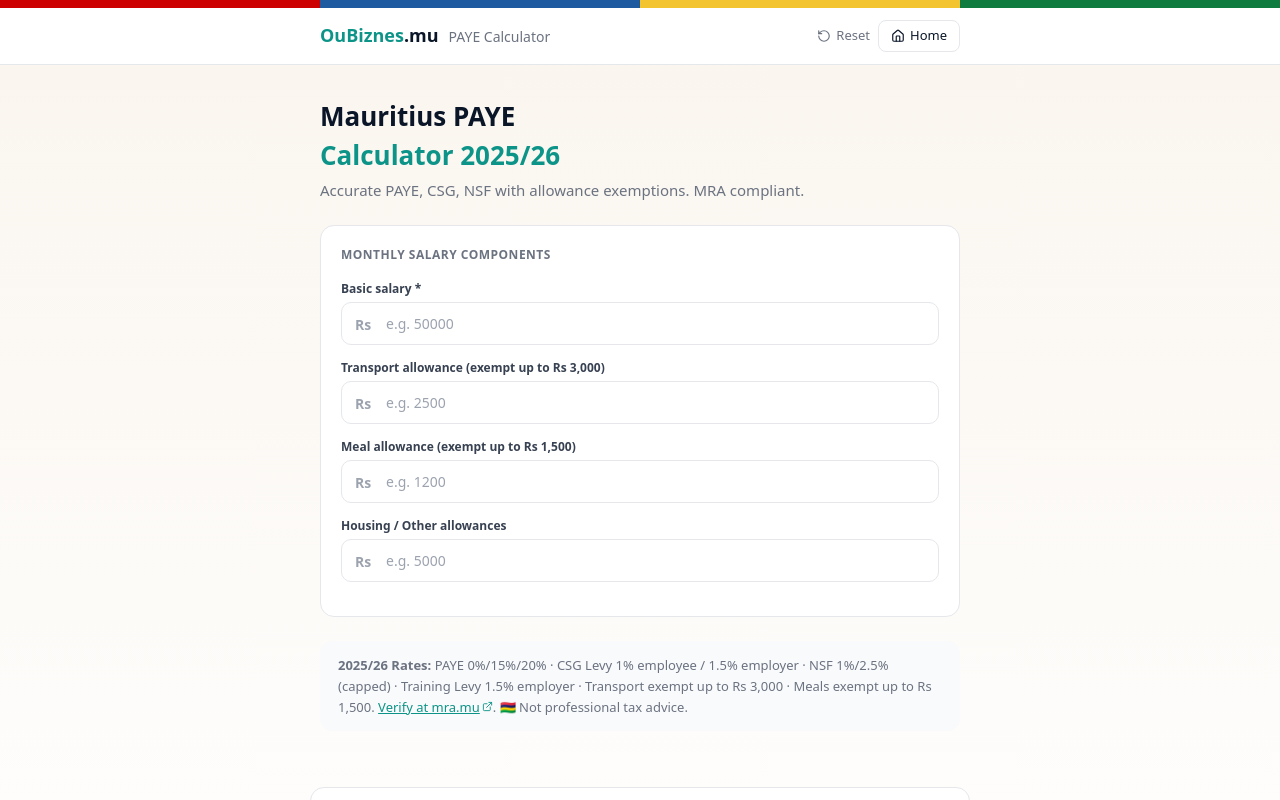
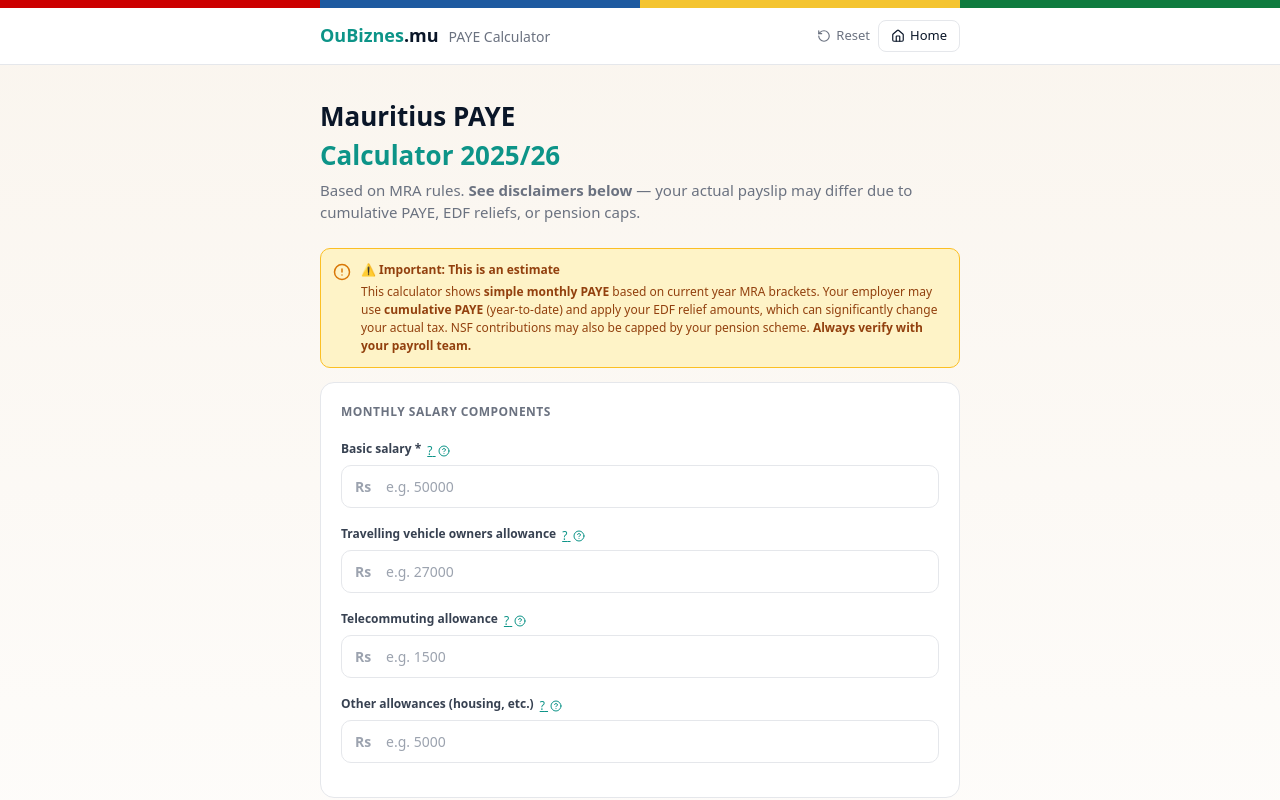
Before and after one commit to pravish1922-ctrl/oubiznes, a Next.js app: page /paye in a window 1280 px wide. Shown: the top 800 px of the page. Built offline with nearby package versions, Linux system fonts and the light colour scheme.

Commit message:
Update page.jsx

```diff
--- a/app/paye/page.jsx
+++ b/app/paye/page.jsx
@@ -1,7 +1,7 @@
 "use client";
 import { useState } from "react";
 import Link from "next/link";
-import { Home, RotateCcw, ExternalLink, ChevronDown, ChevronUp } from "lucide-react";
+import { Home, RotateCcw, ExternalLink, AlertCircle, HelpCircle, ChevronDown, ChevronUp } from "lucide-react";
 import EmailCapture from "@/components/EmailCapture";
 
 const NAVY = "#0A1628";
@@ -12,25 +12,23 @@ const BLUE = "#1E5AA0";
 
 // MRA 2025-26 PAYE TAX BRACKETS (Monthly) — effective 1 July 2025
 const PAYE_BRACKETS = [
-  { limit: 38462, rate: 0 },        // 0% up to Rs 38,462/month (exempt threshold)
-  { limit: 83333, rate: 0.15 },     // 15% from Rs 38,463 to Rs 83,333
-  { limit: Infinity, rate: 0.20 },  // 20% above Rs 83,333
+  { limit: 38462, rate: 0 },        // 0% exempt threshold
+  { limit: 83333, rate: 0.15 },     // 15%
+  { limit: Infinity, rate: 0.20 },  // 20%
 ];
 
 // Social contributions 2025/26
-const CSG_EMPLOYEE = 0.01;  // CSG/NCS Employee 1% (levy on basic salary)
-const CSG_EMPLOYER = 0.015; // CSG/NCS Employer 1.5% (levy on basic salary)
-const NSF_EMPLOYEE = 0.01;  // NSF Employee 1% on basic salary
-const NSF_EMPLOYER = 0.025; // NSF Employer 2.5% on basic salary
-const TRAINING_LEVY = 0.015; // Training Levy 1.5% employer on basic salary
+const CSG_EMPLOYEE = 0.01;   // CSG Levy 1% on basic
+const CSG_EMPLOYER = 0.015;  // CSG Employer 1.5% on basic
+const NSF_EMPLOYEE = 0.01;   // NSF 1% on basic (capped at ceiling)
+const NSF_EMPLOYER = 0.025;  // NSF Employer 2.5% on basic (capped)
+const TRAINING_LEVY = 0.015; // Training Levy 1.5% employer on basic
 
-// NSF min/max ceilings 2025/26
-const NSF_MIN = 5250;   // Minimum insurable salary
-const NSF_MAX = 69200;  // Maximum insurable salary (as of July 2025)
-
-// Allowance exemptions
-const TRANSPORT_EXEMPT = 3000;  // Transport allowance exempt
-const MEAL_EXEMPT = 1500;       // Meal allowance exempt
+// Allowance exemptions per MRA
+const TRAVELLING_EXEMPT_PCT = 0.25; // 25% of basic
+const TRAVELLING_EXEMPT_MAX = 20000; // max Rs 20,000
+const TELECOMMUTING_EXEMPT = 1500;  // Fully exempt if provided
+const MEAL_EXEMPT = 1500;           // Meal allowance exempt
 
 function calcPAYE(taxable) {
   if (taxable <= 0) return 0;
@@ -48,66 +46,89 @@ function calcPAYE(taxable) {
   return tax;
 }
 
-function capNSF(basic, amount) {
-  // NSF contributions are capped at the ceiling
-  const cappedBasic = Math.min(Math.max(basic, NSF_MIN), NSF_MAX);
-  return cappedBasic * amount;
+function WarningBox({ title, children }) {
+  return (
+    <div style={{ background: "#fef3c7", border: "1px solid #fbbf24", borderRadius: 10, padding: 12, marginBottom: 14, display: "flex", gap: 10 }}>
+      <AlertCircle size={18} style={{ color: "#d97706", flexShrink: 0, marginTop: 2 }} />
+      <div>
+        <p style={{ fontSize: 12, fontWeight: 700, color: "#92400e", margin: "0 0 4px 0" }}>{title}</p>
+        <p style={{ fontSize: 12, color: "#92400e", margin: 0, lineHeight: 1.5 }}>{children}</p>
+      </div>
+    </div>
+  );
+}
+
+function InfoTooltip({ label, info }) {
+  const [show, setShow] = useState(false);
+  return (
+    <div style={{ position: "relative", display: "inline-block" }}>
+      <button
+        onClick={() => setShow(!show)}
+        style={{ background: "none", border: "none", padding: 0, cursor: "pointer", color: CORAL, fontSize: 12, textDecoration: "underline" }}
+      >
+        {label} <HelpCircle size={12} style={{ display: "inline-block", marginLeft: 2 }} />
+      </button>
+      {show && (
+        <div style={{ position: "absolute", top: 24, left: 0, background: "#f3f4f6", border: "1px solid #d1d5db", borderRadius: 8, padding: 10, fontSize: 12, color: "#374151", maxWidth: 250, zIndex: 10, lineHeight: 1.5 }}>
+          {info}
+        </div>
+      )}
+    </div>
+  );
 }
 
 export default function PAYECalculator() {
   const [basic, setBasic] = useState("");
-  const [transport, setTransport] = useState("");
-  const [meals, setMeals] = useState("");
-  const [housing, setHousing] = useState("");
-  const [employeeType, setEmployeeType] = useState("private");
+  const [travelling, setTravelling] = useState("");
+  const [telecommuting, setTelecommuting] = useState("");
+  const [other, setOther] = useState("");
   const [showAdvanced, setShowAdvanced] = useState(false);
 
   const basicNum = parseFloat(basic.replace(/,/g, "")) || 0;
-  const transportNum = parseFloat(transport.replace(/,/g, "")) || 0;
-  const mealsNum = parseFloat(meals.replace(/,/g, "")) || 0;
-  const housingNum = parseFloat(housing.replace(/,/g, "")) || 0;
+  const travellingNum = parseFloat(travelling.replace(/,/g, "")) || 0;
+  const telecommutingNum = parseFloat(telecommuting.replace(/,/g, "")) || 0;
+  const otherNum = parseFloat(other.replace(/,/g, "")) || 0;
 
-  // Gross = all components
-  const grossMonthly = basicNum + transportNum + mealsNum + housingNum;
+  const grossMonthly = basicNum + travellingNum + telecommutingNum + otherNum;
 
-  // Exempt allowances
-  const transportExempt = Math.min(transportNum, TRANSPORT_EXEMPT);
-  const mealExempt = Math.min(mealsNum, MEAL_EXEMPT);
-  const transportTaxable = Math.max(transportNum - TRANSPORT_EXEMPT, 0);
-  const mealTaxable = Math.max(mealsNum - MEAL_EXEMPT, 0);
+  // Apply travelling allowance exemption: 25% of basic, capped at Rs 20,000
+  const travellingExemptAmount = Math.min(basicNum * TRAVELLING_EXEMPT_PCT, TRAVELLING_EXEMPT_MAX);
+  const travellingTaxable = Math.max(travellingNum - travellingExemptAmount, 0);
+
+  // Telecommuting fully exempt per MRA rules
+  const telecommutingTaxable = 0;
+
+  // Other allowances (taxable unless specified as exempt)
+  const otherTaxable = otherNum;
 
   // Taxable income for PAYE
-  const taxableForPAYE = basicNum + transportTaxable + mealTaxable + housingNum;
+  const taxableForPAYE = basicNum + travellingTaxable + telecommutingTaxable + otherTaxable;
 
-  // PAYE calculation
+  // PAYE
   const paye = calcPAYE(taxableForPAYE);
 
-  // CSG/NCS (1% employee on basic only)
+  // CSG on basic only
   const csgEmployee = basicNum * CSG_EMPLOYEE;
   const csgEmployer = basicNum * CSG_EMPLOYER;
 
-  // NSF (1% employee, 2.5% employer on basic, capped)
-  const nsfEmployee = capNSF(basicNum, NSF_EMPLOYEE);
-  const nsfEmployer = capNSF(basicNum, NSF_EMPLOYER);
+  // NSF on basic only
+  const nsfEmployee = basicNum * NSF_EMPLOYEE;
+  const nsfEmployer = basicNum * NSF_EMPLOYER;
 
-  // Training Levy (employer only)
+  // Training Levy
   const trainingLevy = basicNum * TRAINING_LEVY;
 
-  // Total deductions for employee
   const totalDeductions = paye + csgEmployee + nsfEmployee;
   const netPay = grossMonthly - totalDeductions;
-
-  // Total employer cost
   const totalEmployerCost = grossMonthly + csgEmployer + nsfEmployer + trainingLevy;
 
   const fmt = (n) => "Rs " + n.toLocaleString("en-MU", { minimumFractionDigits: 2, maximumFractionDigits: 2 });
 
   function reset() {
     setBasic("");
-    setTransport("");
-    setMeals("");
-    setHousing("");
-    setEmployeeType("private");
+    setTravelling("");
+    setTelecommuting("");
+    setOther("");
   }
 
   return (
@@ -145,31 +166,39 @@ export default function PAYECalculator() {
           <span style={{ display: "block", color: CORAL }}>Calculator 2025/26</span>
         </h1>
         <p style={{ fontSize: 15, color: "#6b7280", marginBottom: 24 }}>
-          Accurate PAYE, CSG, NSF with allowance exemptions. MRA compliant.
+          Based on MRA rules. <strong>See disclaimers below</strong> — your actual payslip may differ due to cumulative PAYE, EDF reliefs, or pension caps.
         </p>
+
+        {/* Critical disclaimer */}
+        <WarningBox title="⚠️ Important: This is an estimate">
+          This calculator shows <strong>simple monthly PAYE</strong> based on current year MRA brackets. Your employer may use <strong>cumulative PAYE</strong> (year-to-date) and apply your EDF relief amounts, which can significantly change your actual tax. NSF contributions may also be capped by your pension scheme. <strong>Always verify with your payroll team.</strong>
+        </WarningBox>
 
         {/* Input section */}
         <div style={{ background: "#fff", border: "1.5px solid #e5e7eb", borderRadius: 14, padding: 20, marginBottom: 24 }}>
-          <label style={{ fontSize: 12, fontWeight: 700, color: "#6b7280", textTransform: "uppercase", letterSpacing: 0.5, display: "block", marginBottom: 16 }}>Monthly Salary Components</label>
+          <label style={{ fontSize: 12, fontWeight: 700, color: "#6b7280", textTransform: "uppercase", letterSpacing: 0.5, display: "block", marginBottom: 16 }}>Monthly salary components</label>
 
           {[
-            { key: "basic", label: "Basic salary *", placeholder: "e.g. 50000" },
-            { key: "transport", label: "Transport allowance (exempt up to Rs 3,000)", placeholder: "e.g. 2500" },
-            { key: "meals", label: "Meal allowance (exempt up to Rs 1,500)", placeholder: "e.g. 1200" },
-            { key: "housing", label: "Housing / Other allowances", placeholder: "e.g. 5000" },
+            { key: "basic", label: "Basic salary *", placeholder: "e.g. 50000", info: "Your base monthly salary on which CSG, NSF, and Training Levy are calculated." },
+            { key: "travelling", label: "Travelling vehicle owners allowance", placeholder: "e.g. 27000", info: "Exempt up to 25% of basic salary or Rs 20,000 (whichever is less). Excess is taxable for PAYE." },
+            { key: "telecommuting", label: "Telecommuting allowance", placeholder: "e.g. 1500", info: "Fully exempt from PAYE per MRA rules for remote work allowances." },
+            { key: "other", label: "Other allowances (housing, etc.)", placeholder: "e.g. 5000", info: "Housing and other allowances are generally taxable. Specify if you have specific exemptions." },
           ].map(f => (
             <div key={f.key} style={{ marginBottom: 14 }}>
-              <label style={{ fontSize: 12, fontWeight: 600, color: "#374151", display: "block", marginBottom: 4 }}>{f.label}</label>
+              <div style={{ display: "flex", alignItems: "center", gap: 6, marginBottom: 4 }}>
+                <label style={{ fontSize: 12, fontWeight: 600, color: "#374151" }}>{f.label}</label>
+                <InfoTooltip label="?" info={f.info} />
+              </div>
               <div style={{ position: "relative" }}>
                 <span style={{ position: "absolute", left: 14, top: "50%", transform: "translateY(-50%)", fontWeight: 600, color: "#9ca3af", fontSize: 14 }}>Rs</span>
                 <input
                   type="number"
-                  value={f.key === "basic" ? basic : f.key === "transport" ? transport : f.key === "meals" ? meals : housing}
+                  value={f.key === "basic" ? basic : f.key === "travelling" ? travelling : f.key === "telecommuting" ? telecommuting : other}
                   onChange={e => {
                     if (f.key === "basic") setBasic(e.target.value);
-                    else if (f.key === "transport") setTransport(e.target.value);
-                    else if (f.key === "meals") setMeals(e.target.value);
-                    else setHousing(e.target.value);
+                    else if (f.key === "travelling") setTravelling(e.target.value);
+                    else if (f.key === "telecommuting") setTelecommuting(e.target.value);
+                    else setOther(e.target.value);
                   }}
                   placeholder={f.placeholder}
                   style={{ width: "100%", padding: "10px 14px 10px 44px", fontSize: 14, border: "1.5px solid #e5e7eb", borderRadius: 10, outline: "none", color: NAVY, boxSizing: "border-box" }}
@@ -186,34 +215,37 @@ export default function PAYECalculator() {
             {/* Employee payslip */}
             <div style={{ background: "#fff", border: "2px solid #e5e7eb", borderRadius: 16, overflow: "hidden" }}>
               <div style={{ background: NAVY, padding: "14px 20px" }}>
-                <p style={{ color: "#9ca3af", fontSize: 12, margin: 0, fontWeight: 600, letterSpacing: "0.05em" }}>EMPLOYEE — MONTHLY PAYSLIP</p>
+                <p style={{ color: "#9ca3af", fontSize: 12, margin: 0, fontWeight: 600, letterSpacing: "0.05em" }}>EMPLOYEE — ESTIMATED MONTHLY PAYSLIP</p>
               </div>
               <div style={{ padding: "20px" }}>
                 {[
                   { label: "Basic salary", value: fmt(basicNum), sub: "", bold: false },
-                  { label: "Transport allowance", value: fmt(transportNum), sub: `(${fmt(transportExempt)} exempt)`, bold: false },
-                  { label: "Meal allowance", value: fmt(mealsNum), sub: `(${fmt(mealExempt)} exempt)`, bold: false },
-                  { label: "Housing / Other", value: fmt(housingNum), sub: "", bold: false },
+                  { label: "Travelling allowance", value: fmt(travellingNum), sub: `(${fmt(travellingExemptAmount)} exempt, ${fmt(travellingTaxable)} taxable)`, bold: false },
+                  { label: "Telecommuting allowance", value: fmt(telecommutingNum), sub: "(fully exempt)", bold: false },
+                  { label: "Other allowances", value: fmt(otherNum), sub: "", bold: false },
                   { label: "GROSS MONTHLY", value: fmt(grossMonthly), sub: "", bold: true, line: true },
-                  { label: "Income Tax (PAYE)", value: `- ${fmt(paye)}`, sub: `on Rs ${fmt(taxableForPAYE)} taxable`, bold: false, color: CORAL },
+                  { label: "Income Tax (PAYE)", value: `- ${fmt(paye)}`, sub: `on Rs ${fmt(taxableForPAYE)} taxable (simple monthly)`, bold: false, color: CORAL, warning: true },
                   { label: "CSG Levy (1%)", value: `- ${fmt(csgEmployee)}`, sub: "on basic only", bold: false, color: CORAL },
-                  { label: "NSF (1%)", value: `- ${fmt(nsfEmployee)}`, sub: `on basic, capped at Rs ${NSF_MAX.toLocaleString()}`, bold: false, color: CORAL },
+                  { label: "NSF (1%)", value: `- ${fmt(nsfEmployee)}`, sub: "on basic only (may be capped)", bold: false, color: CORAL, warning: true },
                   { label: "Total deductions", value: `- ${fmt(totalDeductions)}`, sub: "", bold: false },
-                  { label: "NET PAY", value: fmt(netPay), sub: "", bold: true, highlight: true },
+                  { label: "NET PAY (ESTIMATE)", value: fmt(netPay), sub: "", bold: true, highlight: true, warning: true },
                 ].map((row, i) => (
                   <div key={i} style={{
                     display: "flex",
                     justifyContent: "space-between",
-                    alignItems: "center",
+                    alignItems: "flex-start",
                     padding: "10px 0",
                     borderBottom: row.line ? `2px solid ${CORAL}` : "1px solid #f3f4f6",
                     marginBottom: row.line ? 8 : 0,
                   }}>
-                    <div>
-                      <span style={{ fontSize: row.bold ? 15 : 14, fontWeight: row.bold ? 700 : 500, color: "#374151" }}>{row.label}</span>
-                      {row.sub && <span style={{ fontSize: 11, color: "#9ca3af", marginLeft: 8 }}>{row.sub}</span>}
+                    <div style={{ flex: 1 }}>
+                      <span style={{ fontSize: row.bold ? 15 : 14, fontWeight: row.bold ? 700 : 500, color: "#374151" }}>
+                        {row.label}
+                        {row.warning && <span style={{ color: "#dc2626", marginLeft: 4, fontSize: 10, fontWeight: 700 }}>*</span>}
+                      </span>
+                      {row.sub && <span style={{ fontSize: 11, color: "#9ca3af", marginLeft: 8, display: "block", marginTop: 2 }}>{row.sub}</span>}
                     </div>
-                    <span style={{ fontSize: row.highlight ? 22 : row.bold ? 16 : 14, fontWeight: row.bold ? 800 : 600, color: row.color || (row.highlight ? NAVY : "#374151") }}>
+                    <span style={{ fontSize: row.highlight ? 22 : row.bold ? 16 : 14, fontWeight: row.bold ? 800 : 600, color: row.color || (row.highlight ? NAVY : "#374151"), flexShrink: 0, marginLeft: 12 }}>
                       {row.value}
                     </span>
                   </div>
@@ -221,17 +253,23 @@ export default function PAYECalculator() {
               </div>
             </div>
 
+            {/* Disclaimers on variables */}
+            <div style={{ background: "#efe6ff", border: "1px solid #ddd6fe", borderRadius: 12, padding: 14 }}>
+              <p style={{ fontSize: 12, fontWeight: 700, color: "#6b21a8", margin: "0 0 8px 0" }}>⚠️ Fields marked * are estimates only:</p>
+              <ul style={{ fontSize: 12, color: "#6b21a8", margin: 0, paddingLeft: 20, lineHeight: 1.8 }}>
+                <li><strong>PAYE:</strong> Uses simple monthly calculation. Your employer may use cumulative PAYE (year-to-date) and apply EDF relief amounts, which will change your actual tax significantly.</li>
+                <li><strong>NSF:</strong> May be capped by your pension scheme ceiling. Your actual contribution could be different.</li>
+                <li><strong>Net Pay:</strong> This is an estimate. Always compare with your actual payslip.</li>
+              </ul>
+            </div>
+
             {/* Employer cost */}
             <div style={{ background: "#fff", border: "1.5px solid #e5e7eb", borderRadius: 14, padding: "18px 20px" }}>
               <h3 style={{ fontSize: 14, fontWeight: 700, color: NAVY, marginBottom: 12 }}>Employer total cost</h3>
               {[
-                { label: "Basic salary", value: fmt(basicNum) },
-                { label: "Transport allowance", value: fmt(transportNum) },
-                { label: "Meal allowance", value: fmt(mealsNum) },
-                { label: "Housing / Other", value: fmt(housingNum) },
-                { label: "Subtotal (employee receives)", value: fmt(grossMonthly), bold: true },
+                { label: "Gross pay to employee", value: fmt(grossMonthly) },
                 { label: "CSG Levy — Employer (1.5%)", value: fmt(csgEmployer), sub: "on basic" },
-                { label: "NSF — Employer (2.5%)", value: fmt(nsfEmployer), sub: `on basic, capped` },
+                { label: "NSF — Employer (2.5%)", value: fmt(nsfEmployer), sub: "on basic (capped)" },
                 { label: "Training Levy (1.5%)", value: fmt(trainingLevy), sub: "on basic" },
                 { label: "TOTAL EMPLOYER COST", value: fmt(totalEmployerCost), bold: true, highlight: true },
               ].map((row, i) => (
@@ -245,34 +283,56 @@ export default function PAYECalculator() {
               ))}
             </div>
 
-            {/* Breakdown toggle */}
+            {/* Rules & disclaimers */}
             <button
               onClick={() => setShowAdvanced(!showAdvanced)}
               style={{ display: "flex", alignItems: "center", gap: 6, fontSize: 13, fontWeight: 600, color: CORAL, background: "none", border: "none", cursor: "pointer", padding: 0 }}
             >
               {showAdvanced ? <ChevronUp size={16} /> : <ChevronDown size={16} />}
-              {showAdvanced ? "Hide" : "Show"} calculation breakdown
+              {showAdvanced ? "Hide" : "Show"} MRA rules & calculation details
             </button>
 
             {showAdvanced && (
               <div style={{ background: "#f9fafb", border: "1px solid #e5e7eb", borderRadius: 12, padding: 16 }}>
-                <h4 style={{ fontSize: 13, fontWeight: 700, color: NAVY, marginBottom: 12 }}>Calculation details</h4>
+                <h4 style={{ fontSize: 13, fontWeight: 700, color: NAVY, marginBottom: 12 }}>MRA Rules Applied</h4>
                 <div style={{ fontSize: 13, color: "#6b7280", lineHeight: 1.8 }}>
-                  <p><strong>Taxable income for PAYE:</strong></p>
+                  <p><strong>✓ Travelling Allowance Exemption:</strong></p>
                   <p style={{ marginLeft: 12, fontSize: 12 }}>
-                    Basic ({fmt(basicNum)}) + Taxable transport ({fmt(transportTaxable)}) + Taxable meals ({fmt(mealTaxable)}) + Housing ({fmt(housingNum)}) = {fmt(taxableForPAYE)}
+                    Lesser of: (a) actual amount paid, or (b) 25% of basic salary (max Rs 20,000). Amount: {fmt(travellingExemptAmount)} exempted.
                   </p>
-                  <p style={{ marginTop: 8 }}><strong>Tax brackets applied:</strong></p>
+
+                  <p style={{ marginTop: 12 }}><strong>✓ Telecommuting Allowance:</strong></p>
                   <p style={{ marginLeft: 12, fontSize: 12 }}>
-                    {taxableForPAYE <= 38462 ? `Rs 0 (below exemption threshold of Rs 38,462)` :
-                     taxableForPAYE <= 83333 ? `15% on Rs ${(taxableForPAYE - 38462).toLocaleString()} = Rs ${((taxableForPAYE - 38462) * 0.15).toLocaleString("en-MU", {maximumFractionDigits: 2})}` :
-                     `15% on Rs ${(83333 - 38462).toLocaleString()} + 20% on Rs ${(taxableForPAYE - 83333).toLocaleString()} = Rs ${paye.toLocaleString("en-MU", {maximumFractionDigits: 2})}`
+                    Fully exempt per MRA rules for remote work. No tax applied to {fmt(telecommutingNum)}.
+                  </p>
+
+                  <p style={{ marginTop: 12 }}><strong>✓ PAYE Calculation (Simple Monthly):</strong></p>
+                  <p style={{ marginLeft: 12, fontSize: 12 }}>
+                    Taxable income: {fmt(taxableForPAYE)}<br/>
+                    {taxableForPAYE <= 38462 ? `Fully exempt (below Rs 38,462 threshold)` :
+                     taxableForPAYE <= 83333 ? `15% on Rs ${(taxableForPAYE - 38462).toLocaleString()} = ${fmt((taxableForPAYE - 38462) * 0.15)}` :
+                     `15% on Rs ${(83333 - 38462).toLocaleString()} + 20% on Rs ${(taxableForPAYE - 83333).toLocaleString()} = ${fmt(paye)}`
                     }
                   </p>
-                  <p style={{ marginTop: 8 }}><strong>Allowance exemptions:</strong></p>
+
+                  <p style={{ marginTop: 12 }}><strong>⚠️ Important Note on PAYE:</strong></p>
+                  <p style={{ marginLeft: 12, fontSize: 12, color: "#dc2626" }}>
+                    MRA requires <strong>cumulative PAYE</strong> calculation (year-to-date from July each year), not simple monthly. This calculator shows simple monthly for educational purposes only. Your actual PAYE depends on your EDF relief amounts (dependents, disabilities, mortgage, pension contributions, etc.) which are applied cumulatively.
+                  </p>
+
+                  <p style={{ marginTop: 12 }}><strong>✓ CSG Levy (1% employee, 1.5% employer):</strong></p>
                   <p style={{ marginLeft: 12, fontSize: 12 }}>
-                    Transport: Rs {transportNum.toLocaleString()} provided, Rs {TRANSPORT_EXEMPT.toLocaleString()} exempt, Rs {transportTaxable.toLocaleString()} taxable<br/>
-                    Meals: Rs {mealsNum.toLocaleString()} provided, Rs {MEAL_EXEMPT.toLocaleString()} exempt, Rs {mealTaxable.toLocaleString()} taxable
+                    Applied on basic salary only. {fmt(csgEmployee)} deducted from employee, {fmt(csgEmployer)} paid by employer.
+                  </p>
+
+                  <p style={{ marginTop: 12 }}><strong>✓ NSF (1% employee, 2.5% employer):</strong></p>
+                  <p style={{ marginLeft: 12, fontSize: 12 }}>
+                    Applied on basic salary only, within insurable ceiling (Rs 5,250 – Rs 69,200 as of July 2025). {fmt(nsfEmployee)} deducted from employee. <strong>Note:</strong> May be capped if you're in a private pension scheme.
+                  </p>
+
+                  <p style={{ marginTop: 12 }}><strong>✓ Training Levy (1.5% employer only):</strong></p>
+                  <p style={{ marginLeft: 12, fontSize: 12 }}>
+                    Applied on basic salary. {fmt(trainingLevy)} paid by employer, not deducted from employee.
                   </p>
                 </div>
               </div>
@@ -281,11 +341,8 @@ export default function PAYECalculator() {
         )}
 
         <div style={{ marginTop: 24, background: "#f9fafb", borderRadius: 12, padding: "14px 18px" }}>
-          <p style={{ fontSize: 13, color: "#6b7280", lineHeight: 1.6 }}>
-            <strong>2025/26 Rates:</strong> PAYE 0%/15%/20% · CSG Levy 1% employee / 1.5% employer · NSF 1%/2.5% (capped) · Training Levy 1.5% employer · Transport exempt up to Rs 3,000 · Meals exempt up to Rs 1,500.{" "}
-            <a href="https://www.mra.mu/" target="_blank" rel="noopener noreferrer" style={{ color: CORAL, textDecoration: "underline", display: "inline-flex", alignItems: "center", gap: 2 }}>
-              Verify at mra.mu <ExternalLink size={11} />
-            </a>. 🇲🇺 Not professional tax advice.
+          <p style={{ fontSize: 12, color: "#6b7280", lineHeight: 1.6, margin: 0 }}>
+            <strong>MRA Compliance:</strong> Based on <a href="https://www.mra.mu/" target="_blank" rel="noopener noreferrer" style={{ color: CORAL, textDecoration: "underline" }}>mra.mu</a> rules effective 1 July 2025. <strong>This is not a substitute for professional payroll advice.</strong> Always verify with your employer's payroll team — they may have pension schemes, relief amounts, or cumulative calculations that differ from this estimate. 🇲🇺
           </p>
         </div>
       </div>
```
